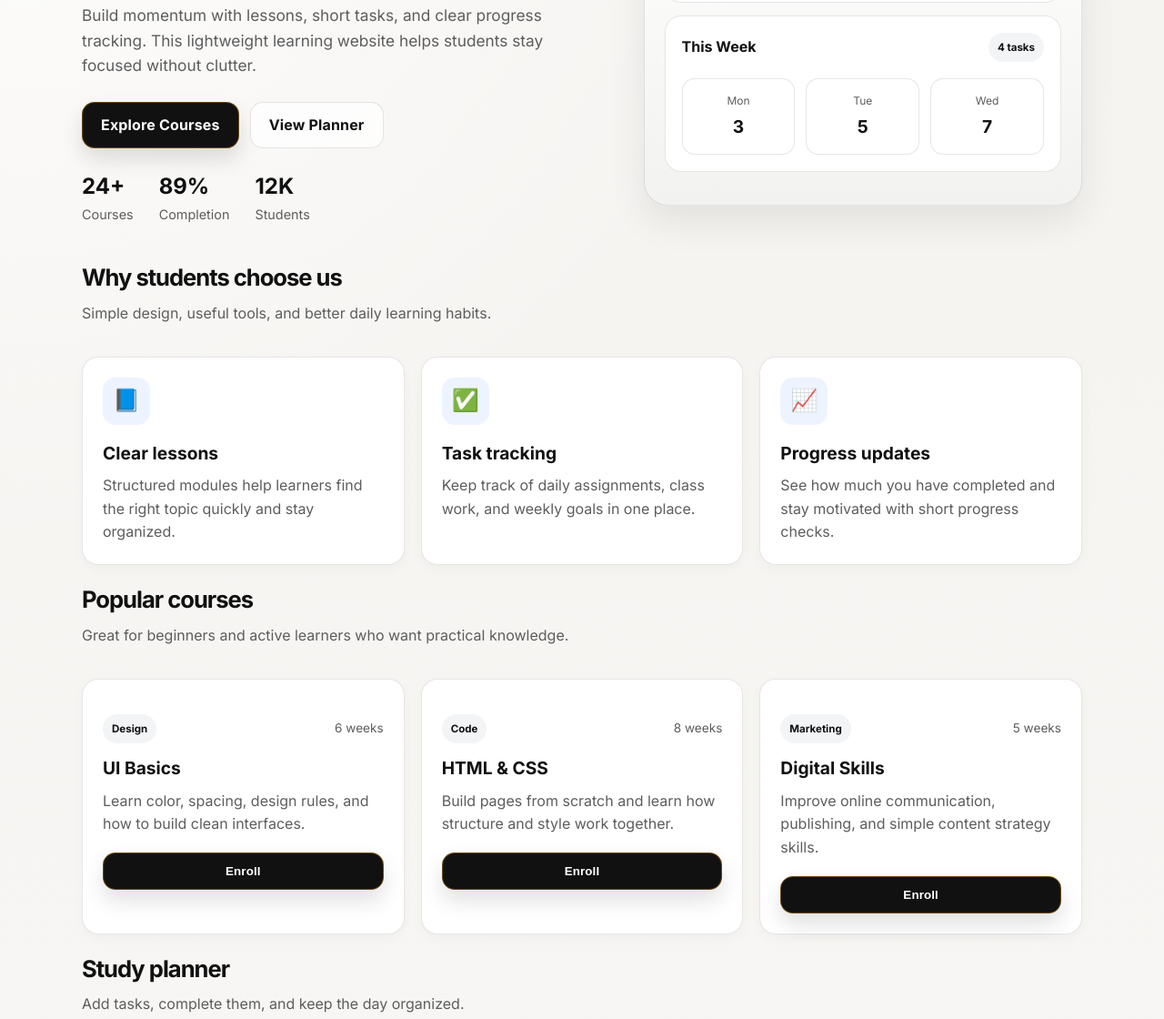
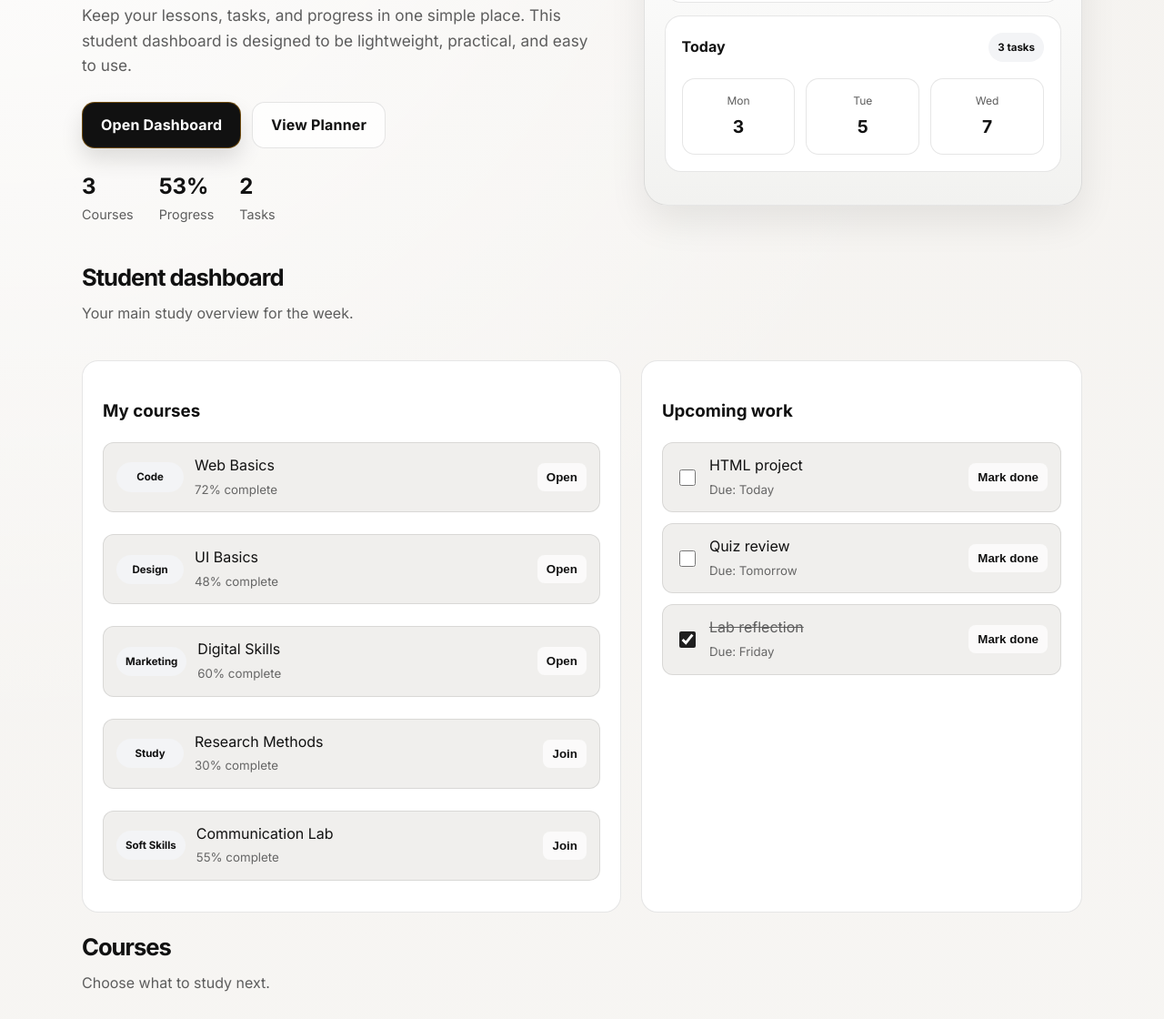
Before and after one commit to vireshnagthane/SEMD-LMS-SYSTEM, a plain HTML site: page index.html in a window 1280 px wide. Shown: the part 305-1425 px from the top of the page at 91% size. Drawn offline with nearby package versions, Linux system fonts and the light colour scheme.

Commit message:
Update LMS dashboard and functionality

```diff
--- a/index.html
+++ b/index.html
@@ -591,7 +591,7 @@
 
       <nav class="nav-links" id="navLinks">
         <a href="#home">Home</a>
-        <a href="#features">Features</a>
+        <a href="#dashboard">Dashboard</a>
         <a href="#courses">Courses</a>
         <a href="#planner">Planner</a>
         <a href="#contact">Contact</a>
@@ -612,27 +612,27 @@
           <span class="eyebrow">Learn smarter</span>
           <h1>Study better with <span class="script-word">simple daily</span> learning tools.</h1>
           <p class="lead">
-            Build momentum with lessons, short tasks, and clear progress tracking.
-            This lightweight learning website helps students stay focused without clutter.
+            Keep your lessons, tasks, and progress in one simple place.
+            This student dashboard is designed to be lightweight, practical, and easy to use.
           </p>
 
           <div class="hero-actions">
-            <a href="#courses" class="btn btn-primary">Explore Courses</a>
+            <a href="#dashboard" class="btn btn-primary">Open Dashboard</a>
             <a href="#planner" class="btn btn-secondary">View Planner</a>
           </div>
 
           <div class="hero-stats">
             <div class="stat">
-              <strong>24+</strong>
+              <strong id="statCourses">5</strong>
               <span>Courses</span>
             </div>
             <div class="stat">
-              <strong>89%</strong>
-              <span>Completion</span>
+              <strong id="statCompletion">82%</strong>
+              <span>Progress</span>
             </div>
             <div class="stat">
-              <strong>12K</strong>
-              <span>Students</span>
+              <strong id="statTasks">3</strong>
+              <span>Tasks</span>
             </div>
           </div>
         </div>
@@ -645,15 +645,15 @@
             </div>
             <div class="mini-row">
               <span>Web Basics</span>
-              <strong>72%</strong>
+              <strong id="currentCourseProgress">72%</strong>
             </div>
-            <div class="progress"><span></span></div>
+            <div class="progress"><span id="courseProgressBar" style="width:72%"></span></div>
           </div>
 
           <div class="mini-card">
             <div class="mini-row">
-              <strong>This Week</strong>
-              <span class="chip">4 tasks</span>
+              <strong>Today</strong>
+              <span class="chip" id="todayTasksChip">4 tasks</span>
             </div>
             <div class="calendar">
               <div class="day"><span>Mon</span><strong>3</strong></div>
@@ -664,74 +664,36 @@
         </div>
       </section>
 
-      <section id="features">
+      <section id="dashboard">
         <div class="section-head">
           <div>
-            <h2>Why students choose us</h2>
-            <p class="muted">Simple design, useful tools, and better daily learning habits.</p>
+            <h2>Student dashboard</h2>
+            <p class="muted">Your main study overview for the week.</p>
           </div>
         </div>
 
-        <div class="feature-grid">
-          <article class="card feature">
-            <div class="feature-icon">📘</div>
-            <h3>Clear lessons</h3>
-            <p>Structured modules help learners find the right topic quickly and stay organized.</p>
-          </article>
+        <div class="workspace">
+          <div class="task-box">
+            <h3>My courses</h3>
+            <div id="courseOverview" class="task-list" style="margin-top:16px;"></div>
+          </div>
 
-          <article class="card feature">
-            <div class="feature-icon">✅</div>
-            <h3>Task tracking</h3>
-            <p>Keep track of daily assignments, class work, and weekly goals in one place.</p>
-          </article>
-
-          <article class="card feature">
-            <div class="feature-icon">📈</div>
-            <h3>Progress updates</h3>
-            <p>See how much you have completed and stay motivated with short progress checks.</p>
-          </article>
+          <div class="contact-box">
+            <h3>Upcoming work</h3>
+            <div id="assignmentList" style="margin-top:16px;"></div>
+          </div>
         </div>
       </section>
 
       <section id="courses">
         <div class="section-head">
           <div>
-            <h2>Popular courses</h2>
-            <p class="muted">Great for beginners and active learners who want practical knowledge.</p>
+            <h2>Courses</h2>
+            <p class="muted">Choose what to study next.</p>
           </div>
         </div>
 
-        <div class="course-grid">
-          <article class="card course-item">
-            <div class="course-meta">
-              <span class="chip">Design</span>
-              <span>6 weeks</span>
-            </div>
-            <h3>UI Basics</h3>
-            <p>Learn color, spacing, design rules, and how to build clean interfaces.</p>
-            <button class="btn btn-primary">Enroll</button>
-          </article>
-
-          <article class="card course-item">
-            <div class="course-meta">
-              <span class="chip">Code</span>
-              <span>8 weeks</span>
-            </div>
-            <h3>HTML & CSS</h3>
-            <p>Build pages from scratch and learn how structure and style work together.</p>
-            <button class="btn btn-primary">Enroll</button>
-          </article>
-
-          <article class="card course-item">
-            <div class="course-meta">
-              <span class="chip">Marketing</span>
-              <span>5 weeks</span>
-            </div>
-            <h3>Digital Skills</h3>
-            <p>Improve online communication, publishing, and simple content strategy skills.</p>
-            <button class="btn btn-primary">Enroll</button>
-          </article>
-        </div>
+        <div class="course-grid" id="courseGrid"></div>
       </section>
 
       <section id="planner">
@@ -783,18 +745,43 @@
   </main>
 
   <script>
-    const taskInput = document.getElementById('taskInput');
-    const addTaskBtn = document.getElementById('addTaskBtn');
-    const taskList = document.getElementById('taskList');
-    const filterButtons = document.querySelectorAll('.filter-btn');
-
-    let currentFilter = 'all';
-
     const tasks = [
       { id: 1, text: 'Finish reading chapter 3', done: false },
       { id: 2, text: 'Practice CSS layout exercise', done: true },
       { id: 3, text: 'Review quiz notes', done: false }
     ];
+
+    const assignments = [
+      { id: 1, title: 'HTML project', due: 'Today', done: false },
+      { id: 2, title: 'Quiz review', due: 'Tomorrow', done: false },
+      { id: 3, title: 'Lab reflection', due: 'Friday', done: true }
+    ];
+
+    const courses = [
+      { id: 1, name: 'Web Basics', type: 'Code', duration: '8 weeks', progress: 72, enrolled: true },
+      { id: 2, name: 'UI Basics', type: 'Design', duration: '6 weeks', progress: 48, enrolled: true },
+      { id: 3, name: 'Digital Skills', type: 'Marketing', duration: '5 weeks', progress: 60, enrolled: true },
+      { id: 4, name: 'Research Methods', type: 'Study', duration: '4 weeks', progress: 30, enrolled: false },
+      { id: 5, name: 'Communication Lab', type: 'Soft Skills', duration: '3 weeks', progress: 55, enrolled: false }
+    ];
+
+    const taskInput = document.getElementById('taskInput');
+    const addTaskBtn = document.getElementById('addTaskBtn');
+    const taskList = document.getElementById('taskList');
+    const filterButtons = document.querySelectorAll('.filter-btn');
+    let currentFilter = 'all';
+
+    function updateStats() {
+      const activeTasks = tasks.filter(task => !task.done).length;
+      const avgProgress = Math.round(courses.reduce((sum, course) => sum + course.progress, 0) / courses.length);
+      document.getElementById('statCourses').textContent = courses.filter(course => course.enrolled).length;
+      document.getElementById('statCompletion').textContent = avgProgress + '%';
+      document.getElementById('statTasks').textContent = activeTasks;
+      document.getElementById('todayTasksChip').textContent = tasks.length + ' tasks';
+      document.getElementById('currentCourseProgress').textContent = courses[0].progress + '%';
+      const progressBar = document.getElementById('courseProgressBar');
+      progressBar.style.width = courses[0].progress + '%';
+    }
 
     function renderTasks() {
       const visibleTasks = tasks.filter(task => {
@@ -823,6 +810,7 @@
         checkbox.addEventListener('change', () => {
           task.done = checkbox.checked;
           renderTasks();
+          updateStats();
         });
 
         const deleteBtn = item.querySelector('.delete-btn');
@@ -830,9 +818,110 @@
           const index = tasks.findIndex(t => t.id === task.id);
           if (index !== -1) tasks.splice(index, 1);
           renderTasks();
+          updateStats();
         });
 
         taskList.appendChild(item);
+      });
+    }
+
+    function renderAssignments() {
+      const list = document.getElementById('assignmentList');
+      list.innerHTML = assignments.map(item => `
+        <div class="task-item ${item.done ? 'done' : ''}" style="margin-bottom:12px;">
+          <div class="task-left">
+            <input type="checkbox" ${item.done ? 'checked' : ''} data-assignment-id="${item.id}" />
+            <div>
+              <div class="task-text">${item.title}</div>
+              <small style="color:#666;">Due: ${item.due}</small>
+            </div>
+          </div>
+          <button class="tiny-btn btn-secondary" data-assignment-action="${item.id}">Mark done</button>
+        </div>
+      `).join('');
+
+      list.querySelectorAll('[data-assignment-id]').forEach(checkbox => {
+        checkbox.addEventListener('change', () => {
+          const id = Number(checkbox.dataset.assignmentId);
+          const assignment = assignments.find(item => item.id === id);
+          if (assignment) {
+            assignment.done = checkbox.checked;
+            renderAssignments();
+          }
+        });
+      });
+
+      list.querySelectorAll('[data-assignment-action]').forEach(button => {
+        button.addEventListener('click', () => {
+          const id = Number(button.dataset.assignmentAction);
+          const assignment = assignments.find(item => item.id === id);
+          if (assignment) {
+            assignment.done = true;
+            renderAssignments();
+          }
+        });
+      });
+    }
+
+    function renderCourseOverview() {
+      const container = document.getElementById('courseOverview');
+      container.innerHTML = courses.map(course => `
+        <div class="task-item" style="margin-bottom:12px;">
+          <div class="task-left">
+            <div class="chip" style="min-width:74px; justify-content:center;">${course.type}</div>
+            <div>
+              <div class="task-text">${course.name}</div>
+              <small style="color:#666;">${course.progress}% complete</small>
+            </div>
+          </div>
+          <button class="tiny-btn btn-secondary" data-course-id="${course.id}">${course.enrolled ? 'Open' : 'Join'}</button>
+        </div>
+      `).join('');
+
+      container.querySelectorAll('[data-course-id]').forEach(button => {
+        button.addEventListener('click', () => {
+          const id = Number(button.dataset.courseId);
+          const course = courses.find(item => item.id === id);
+          if (course) {
+            course.enrolled = true;
+            course.progress = Math.min(90, course.progress + 10);
+            renderCourseOverview();
+            renderCourses();
+            updateStats();
+          }
+        });
+      });
+    }
+
+    function renderCourses() {
+      const container = document.getElementById('courseGrid');
+      container.innerHTML = courses.map(course => `
+        <article class="card course-item">
+          <div class="course-meta">
+            <span class="chip">${course.type}</span>
+            <span>${course.duration}</span>
+          </div>
+          <h3>${course.name}</h3>
+          <p>Progress: ${course.progress}%</p>
+          <div class="progress" style="margin:14px 0 12px;"><span style="width:${course.progress}%"></span></div>
+          <button class="btn ${course.enrolled ? 'btn-secondary' : 'btn-primary'}" data-course-button="${course.id}">
+            ${course.enrolled ? 'Continue' : 'Enroll'}
+          </button>
+        </article>
+      `).join('');
+
+      container.querySelectorAll('[data-course-button]').forEach(button => {
+        button.addEventListener('click', () => {
+          const id = Number(button.dataset.courseButton);
+          const course = courses.find(item => item.id === id);
+          if (course) {
+            course.enrolled = true;
+            course.progress = Math.min(95, course.progress + 15);
+            renderCourseOverview();
+            renderCourses();
+            updateStats();
+          }
+        });
       });
     }
 
@@ -849,6 +938,7 @@
       taskInput.value = '';
       taskInput.focus();
       renderTasks();
+      updateStats();
     });
 
     taskInput.addEventListener('keydown', (event) => {
@@ -858,7 +948,6 @@
     filterButtons.forEach(button => {
       button.addEventListener('click', () => {
         currentFilter = button.dataset.filter;
-
         filterButtons.forEach(btn => btn.classList.toggle('active', btn === button));
         renderTasks();
       });
@@ -889,6 +978,10 @@
     });
 
     renderTasks();
+    renderAssignments();
+    renderCourseOverview();
+    renderCourses();
+    updateStats();
   </script>
 </body>
 </html>
```
